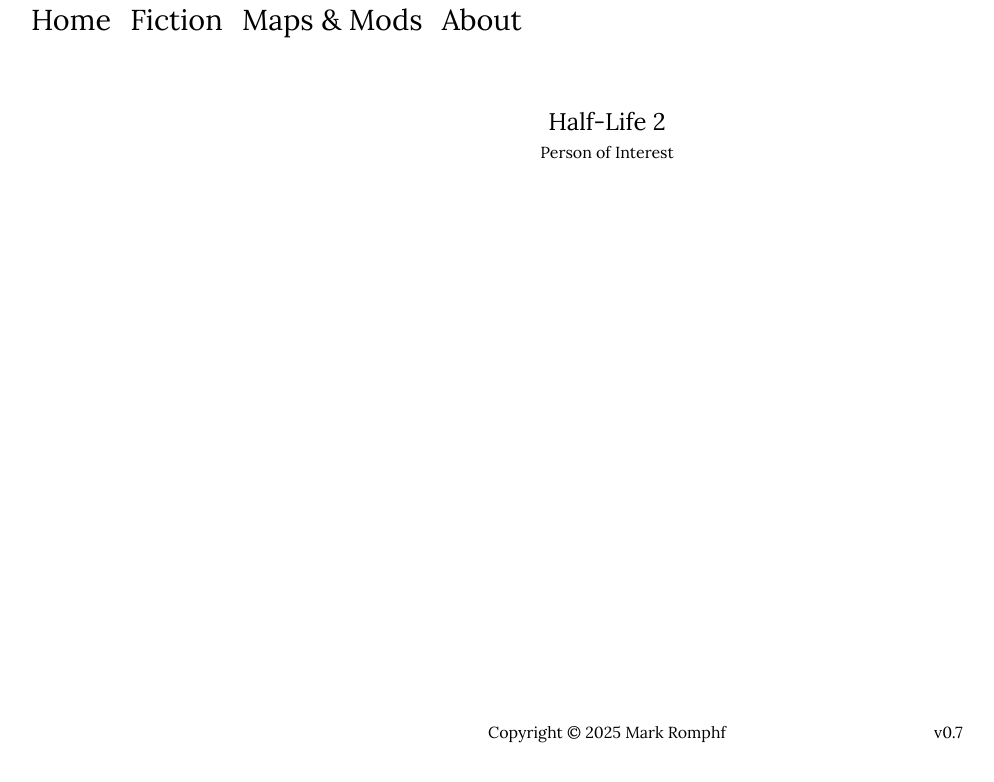
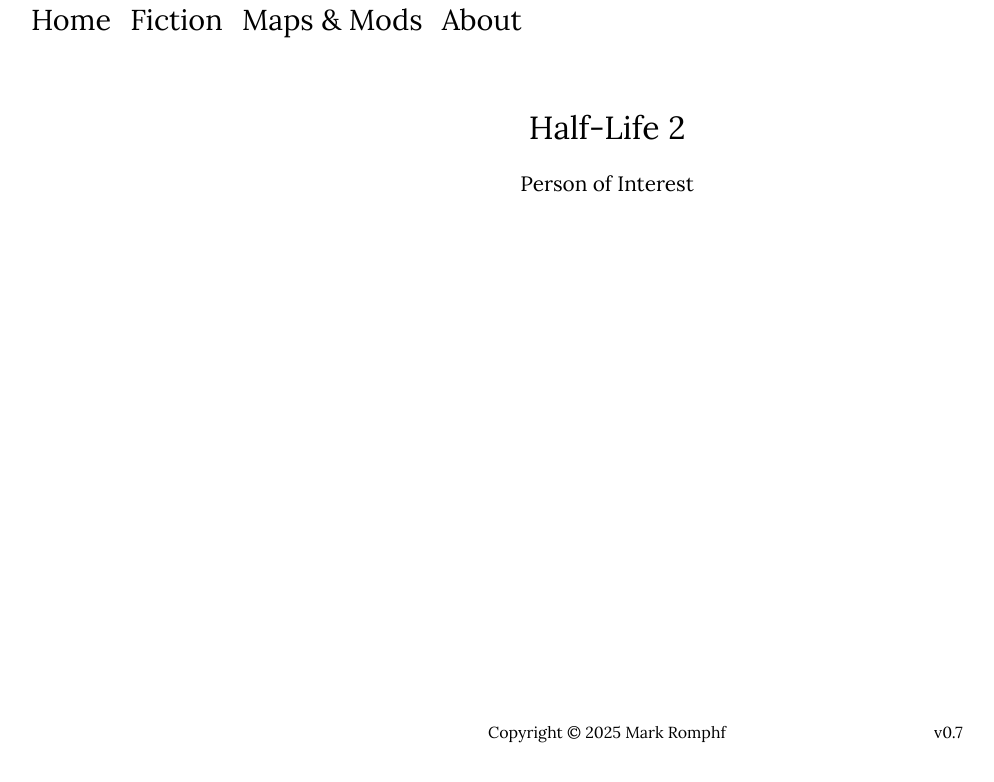
Before and after one commit to mromphf/website, a Vue app: page /maps/hl2 in a window 1280 px wide. Shown: the top 782 px of the page, without its empty margins (33-1027 px from the left). Built offline with nearby package versions, Linux system fonts and the light colour scheme.

Commit message:
Duplicate Fiction styles in the Product component (for now)

```diff
--- a/src/components/Product.vue
+++ b/src/components/Product.vue
@@ -32,13 +32,28 @@ export default {
 
 <style scoped>
 
-ul {
-  list-style-type: none;
-}
 
 .content-housing {
   column-count: 1;
   text-align: center;
 }
 
+h1 {
+  font-size: 2em;
+}
+
+section {
+  column-count: 1;
+  text-align: center;
+}
+
+li {
+  margin: 1rem;
+  font-size: 1.3rem;
+}
+
+a:hover {
+  color: #555555;
+}
+
 </style>
```
